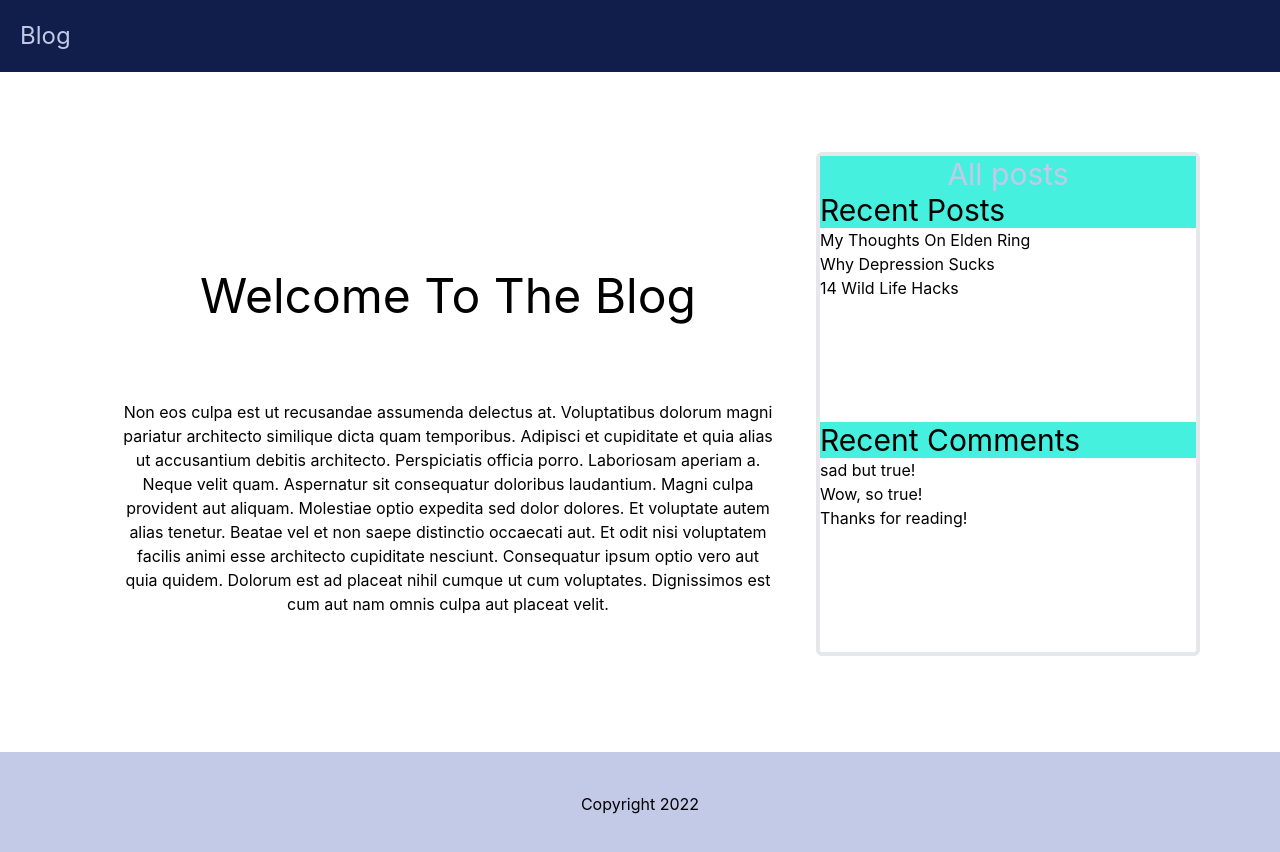
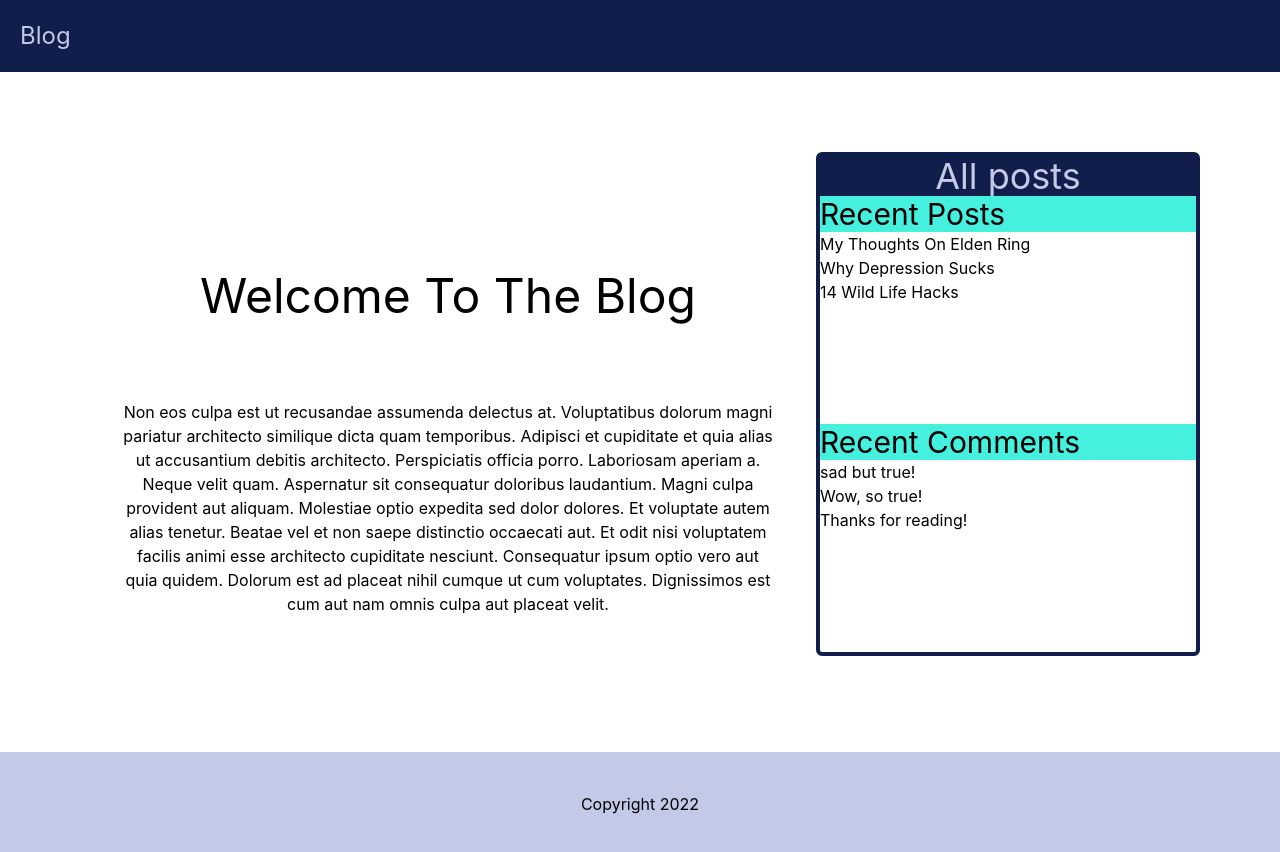
Before and after one commit to DeadpanCakes/BlogFrontEnd, a React (Create React App) app: page / in a window 1280 px wide. Shown: the top 852 px of the page. Built offline with nearby package versions, Linux system fonts and the light colour scheme.

Commit message:
made font bigger

```diff
--- a/src/components/sidebar/Sidebar.js
+++ b/src/components/sidebar/Sidebar.js
@@ -5,12 +5,12 @@ import sampleComments from "../../datasets/comments";
 
 const Sidebar = ({ sidebarStyle }) => {
   const containerStyle =
-    "border-dark border-4 rounded-md flex flex-col min-h-[50vh]";
+    "border-darkBG border-4 rounded-md flex flex-col min-h-[50vh]";
   const titleStyle = "text-3xl bg-highlight";
   const sectionStyle = "flex-1 flex flex-col list-none text-left";
   return (
     <nav className={sidebarStyle + " " + containerStyle}>
-      <Link to="/posts" className={titleStyle + " bg-darkBG text-darkFont"}>
+      <Link to="/posts" className={"text-4xl bg-darkBG text-darkFont"}>
         All posts
       </Link>
       <section className={sectionStyle}>
```
